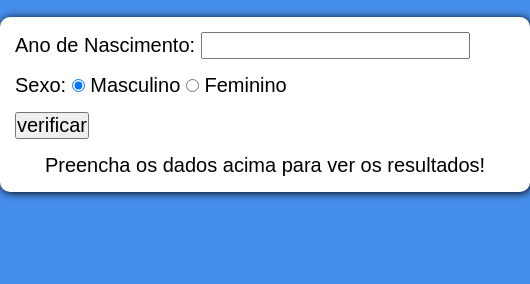
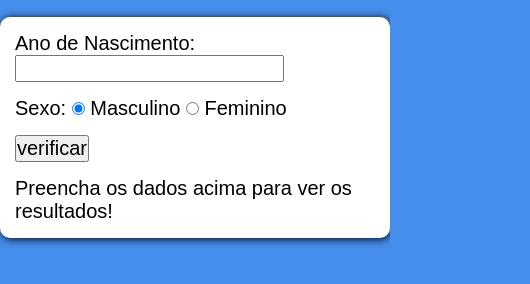
Before and after one commit to Caiofrancadev/Verificador-de-idade, a plain HTML site: page index.html in a window 390 px wide. Shown: the part 92-376 px from the top of the page, 530 px wide, since content can reach past the window. Drawn offline with Linux system fonts and the light colour scheme.

Commit message:
responsive commit

```diff
--- a/styles.css
+++ b/styles.css
@@ -21,7 +21,7 @@ section{
     background-color: white;
     border-radius: 10px;
     padding: 15px;
-    width: 500px;
+    width: fit-content;
     margin: auto;
     box-shadow:  1px 1px 8px rgb(0, 0, 0);
 }
```
